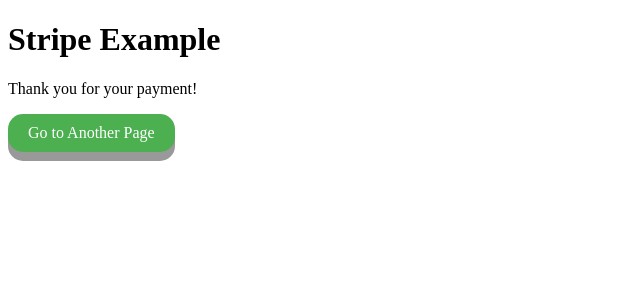
After one commit to Jagatees/brightmind.zapto.org, a PHP site: page /success2.php in a window 1280 px wide. The commit adds this page. Shown: the top 300 px of the page, without its empty margins (0-640 px from the left). Run offline with PHP 8.4, Linux system fonts and the light colour scheme.

Commit message:
Add : fake payment page

```diff
--- a/components/nav-bar/nav.php
+++ b/components/nav-bar/nav.php
@@ -24,6 +24,8 @@ if (session_status() == PHP_SESSION_NONE) {
     <?php else: ?>
         <a href="login.php">Login</a>
         <a href="register.php">Register</a>
+        <a href="index2.php">test-payment</a>
+
     <?php endif; ?>
 </div>
 
--- a/testing-payment/success.php
+++ b/index2.php
@@ -7,6 +7,10 @@
 <body>
 
     <h1>Stripe Example</h1>
-    <p>Thank you for your payment!</p>
+    <form method="post" action="checkout.php">
+        <p>T-shirt</p>
+        <p><strong>US$10.00</strong></p>
+        <button>Pay</button>
+    </form>
 </body>
 </html>
--- /dev/null
+++ b/success2.php
@@ -0,0 +1,40 @@
+<!DOCTYPE html>
+<html>
+<head>
+    <title>Stripe Example</title>
+    <meta charset="UTF-8" />
+    <style>
+        .button {
+            display: inline-block;
+            padding: 10px 20px;
+            font-size: 16px;
+            cursor: pointer;
+            text-align: center;
+            text-decoration: none;
+            outline: none;
+            color: #fff;
+            background-color: #4CAF50;
+            border: none;
+            border-radius: 15px;
+            box-shadow: 0 9px #999;
+        }
+
+        .button:hover {background-color: #3e8e41}
+
+        .button:active {
+            background-color: #3e8e41;
+            box-shadow: 0 5px #666;
+            transform: translateY(4px);
+        }
+    </style>
+</head>
+<body>
+
+    <h1>Stripe Example</h1>
+    <p>Thank you for your payment!</p>
+
+    <!-- Button to go to another page -->
+    <a href="home.php" class="button">Go to Another Page</a>
+
+</body>
+</html>
```
Also changed, not shown: checkout.php (added, +56 -0 lines), testing-payment/checkout.php (deleted, +0 -39 lines), testing-payment/index.php (deleted, +0 -16 lines).
